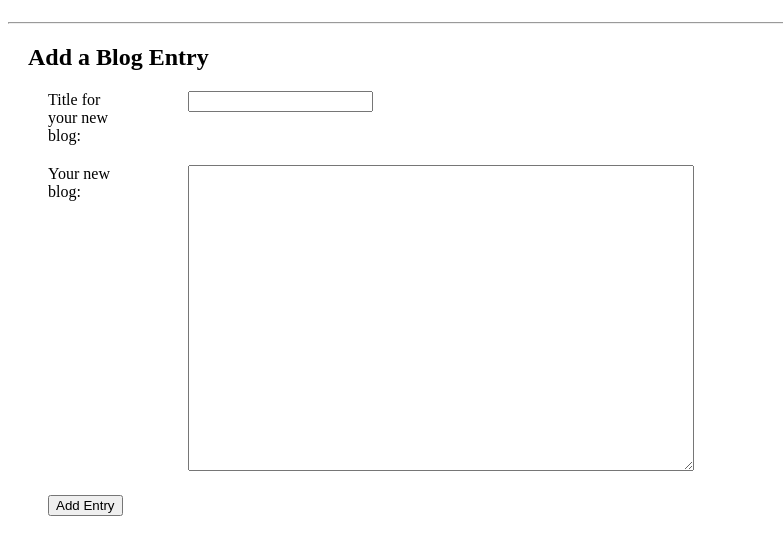
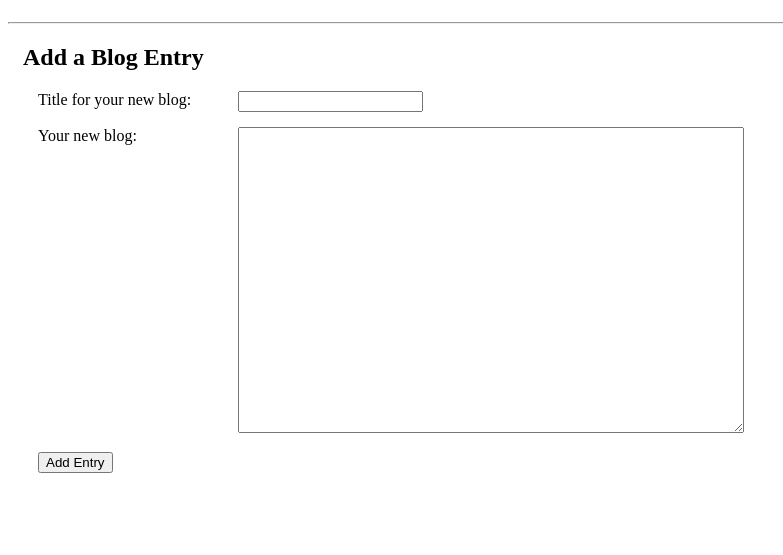
Before and after one commit to becca972/blogz, a Flask app: page /newpost in a window 1280 px wide. Shown: the part 84-639 px from the top of the page, without its empty margins (0-783 px from the left). Run offline with Flask 2, Linux system fonts and the light colour scheme.

Commit message:
Fixed CSS

```diff
--- a/main.py
+++ b/main.py
@@ -24,8 +24,6 @@ def index():
 
     id = request.args.get('id')
     entries = Blog.query.all()
-    print(id)
-    print(entries)
 
     if not id:
 
--- a/static/styles/style.css
+++ b/static/styles/style.css
@@ -12,7 +12,7 @@ h1 {
     }
 
 h2, div {
-    padding: 0px 20px;
+    padding: 0px 15px;
 }
 
 textarea {
@@ -22,8 +22,8 @@ textarea {
 
 .grid {
     display: grid;
-    grid-gap: 20px 20px;
-    grid-template-columns: 120px 520px auto;
+    grid-gap: 15px 15px;
+    grid-template-columns: 185px 520px auto;
     grid-template-rows: auto auto;
 }
 
--- a/templates/base.html
+++ b/templates/base.html
@@ -2,7 +2,7 @@
 <html>
     <head>
         <title>{{title}}</title>
-        <link rel="stylesheet" type="text/css" href="{{ url_for('static',filename='styles/style.css') }}">
+        <link rel="stylesheet" type="text/css" href="{{ url_for('static', filename='styles/style.css')}}">
     </head>
 <body>
 
```
